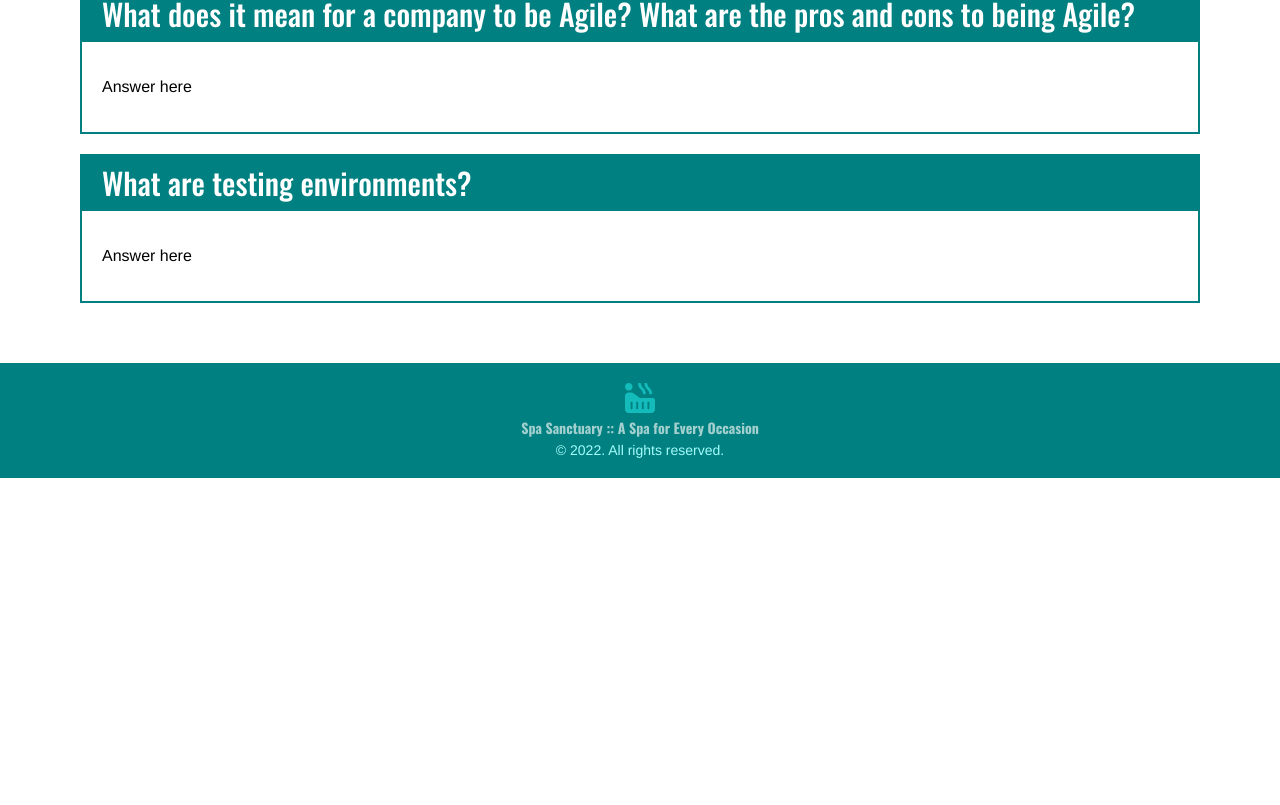
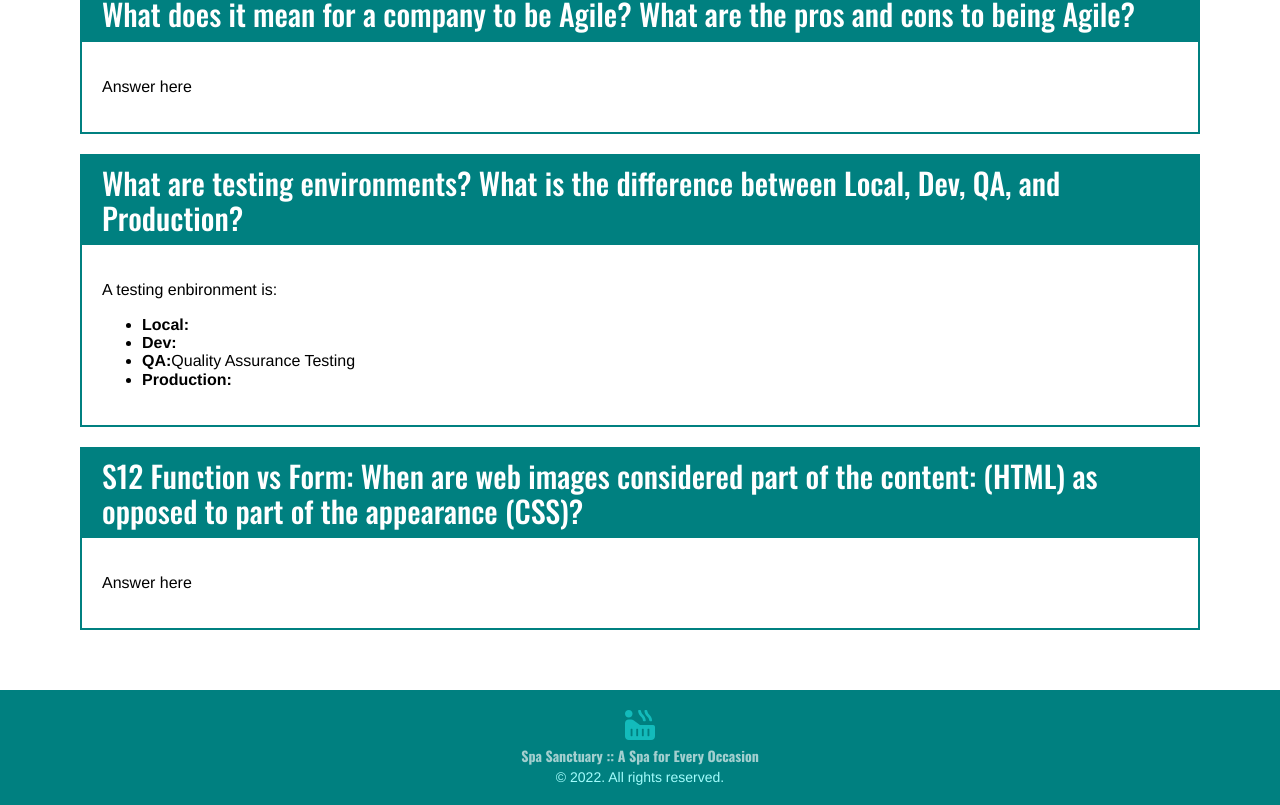
Before and after one commit to biancabonilla10/Web-1-Bonilla-Bianca-Final, a React (Create React App) app: page /homework in a window 1280 px wide. Shown: the part 2163-2968 px from the top of the page. Before the commit the page ends 2641 px from the top, so only its background shows below. Built offline with nearby package versions, Linux system fonts and the light colour scheme.

Commit message:
Updating Homework

```diff
--- a/src/React/Homework/Essays/Essays.jsx
+++ b/src/React/Homework/Essays/Essays.jsx
@@ -46,7 +46,17 @@ const Essays = () => {
     <Essay q= 'What does it mean for a company to be Agile? What are the pros and cons to being Agile?'>
         <p>Answer here</p>
         </Essay>
-        <Essay q= 'What are testing environments?'>
+        <Essay q= 'What are testing environments? What is the difference between Local, Dev, QA, and Production?'>
+        <p>A testing enbironment is:</p>
+
+        <ul>
+            <li><b>Local:</b></li>
+            <li><b>Dev:</b></li>
+            <li><b>QA:</b>Quality Assurance Testing</li>
+            <li><b>Production:</b></li>
+        </ul>
+        </Essay>
+        <Essay q= 'S12 Function vs Form: When are web images considered part of the content: (HTML) as opposed to part of the appearance (CSS)?'>
         <p>Answer here</p>
         </Essay>
     </EssaysStyled>
```
